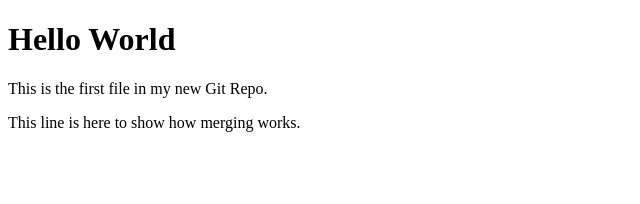
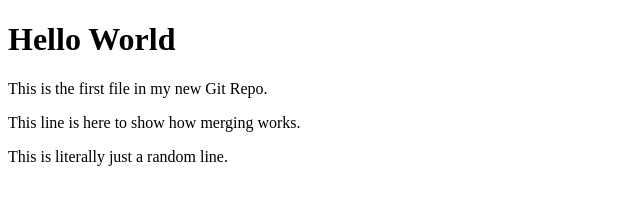
Before and after one commit to MIXER-Lukas1950/week3_github, a plain HTML site: page index.html in a window 1280 px wide. Shown: the whole page, without its empty margins (0-640 px from the left). Drawn offline with Linux system fonts and the light colour scheme.

Commit message:
Update index.html

```diff
--- a/index.html
+++ b/index.html
@@ -8,6 +8,7 @@
     <div><imgsrc="img_hello_world.jpg" style="width: 450px; height: auto;"></div>
     <p> This is the first file in my new Git Repo. </p>
     <p>This line is here to show how merging works.</p>
+    <p>This is literally just a random line.</p>
     <div><imgsrc="img_hello_world_2.jpg" style="width: 450px; height: auto;"></div></body>
 </body>
 </html>
```
